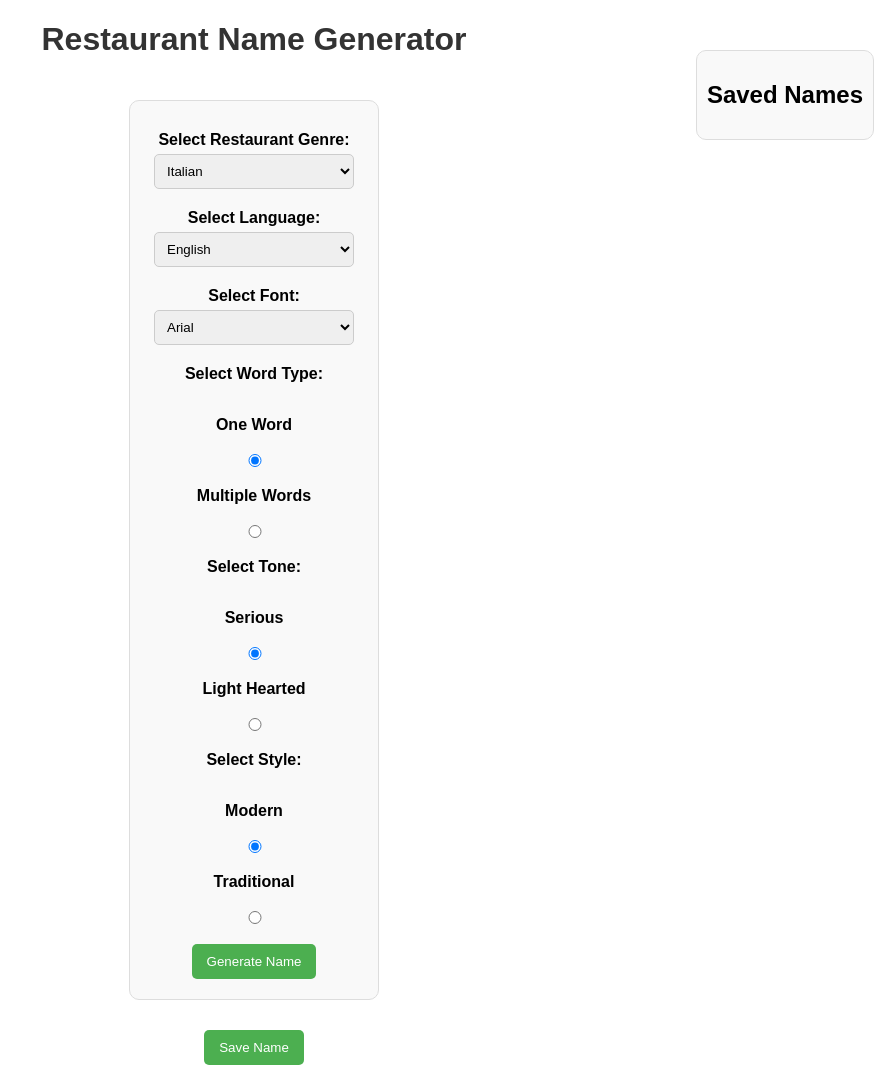
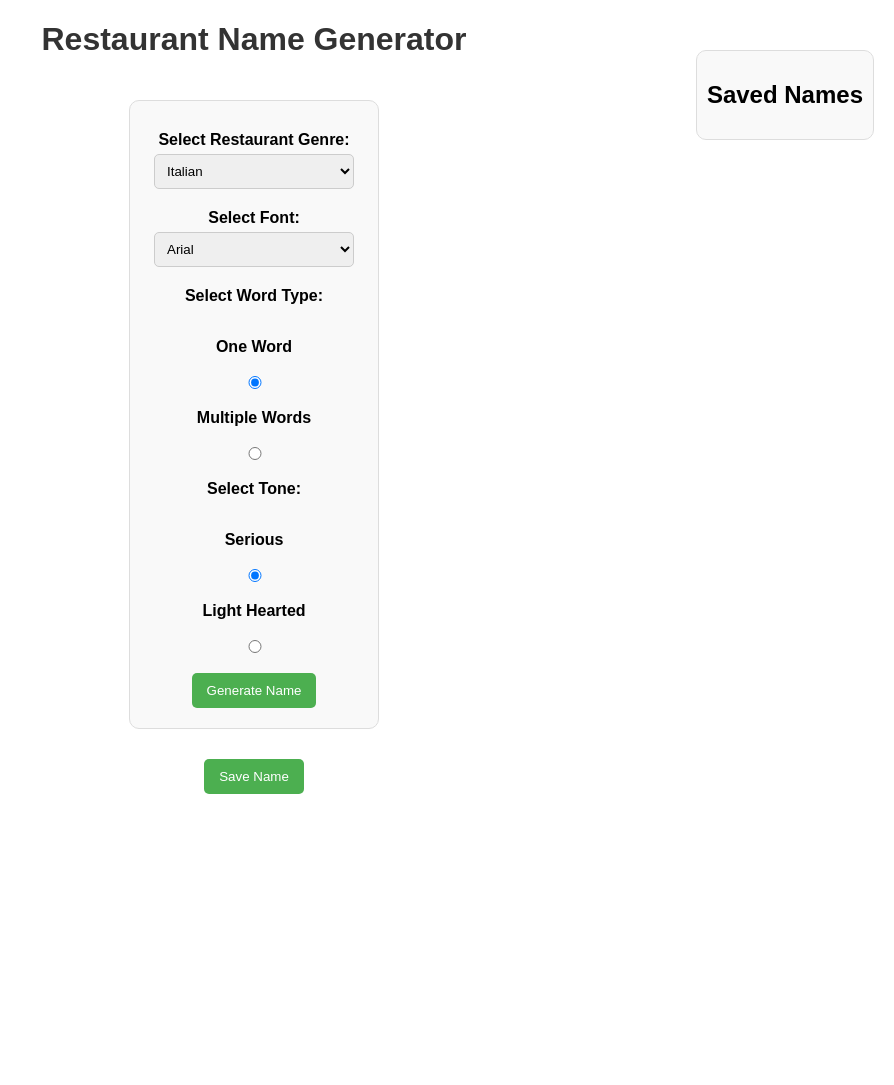
Before and after one commit to z-woodward/SDEV_220_Final_Project_Team-G, a Flask app: template eco_system/generators/templates/index2.html in a window 1280 px wide. Shown: the whole page, without its empty margins (386-1280 px from the left). After the commit the page ends 794 px from the top, so only its background shows below. Run offline with Flask 3, Linux system fonts and the light colour scheme; the template is opened without the code that fills it, so the values that code supplies are empty; some libraries are stand-ins or nearby versions.

Commit message:
Update index2.html
 Merged traditional and modern into genre list, added American to genre list, removed languages list.

```diff
--- a/eco_system/generators/templates/index2.html
+++ b/eco_system/generators/templates/index2.html
@@ -143,14 +143,10 @@
         <select id="genre" name="genre">
             <option value="Italian">Italian</option>
             <option value="Mexican">Mexican</option>
+            <option value="Modern">Modern</option>
+            <option value="Traditional">Traditional</option>
+            <option value="American">American</option>
             <!-- Add more genre options as needed -->
-        </select><br>
-
-        <label for="language">Select Language:</label>
-        <select id="language" name="language">
-            <option value="English">English</option>
-            <option value="Chinese">Chinese</option>
-            <!-- Add more language options as needed -->
         </select><br>
 
         <label for="font">Select Font:</label>
@@ -180,17 +176,6 @@
         <label>Light Hearted</label>
         <div class="radio-group">
             <input type="radio" id="light_hearted" name="tone" value="Light Hearted">
-        </div>
-
-        <label>Select Style:</label><br>
-        <label>Modern</label>
-        <div class="radio-group">
-            <input type="radio" id="modern" name="style" value="Modern" checked>
-        </div>
-
-        <label>Traditional</label>
-        <div class="radio-group">
-            <input type="radio" id="traditional" name="style" value="Traditional">
         </div><br>
 
         <button type="button" onclick="generateName()">Generate Name</button>
@@ -212,3 +197,5 @@
     </div>
 </body>
 </html>
+
+</html>
```
